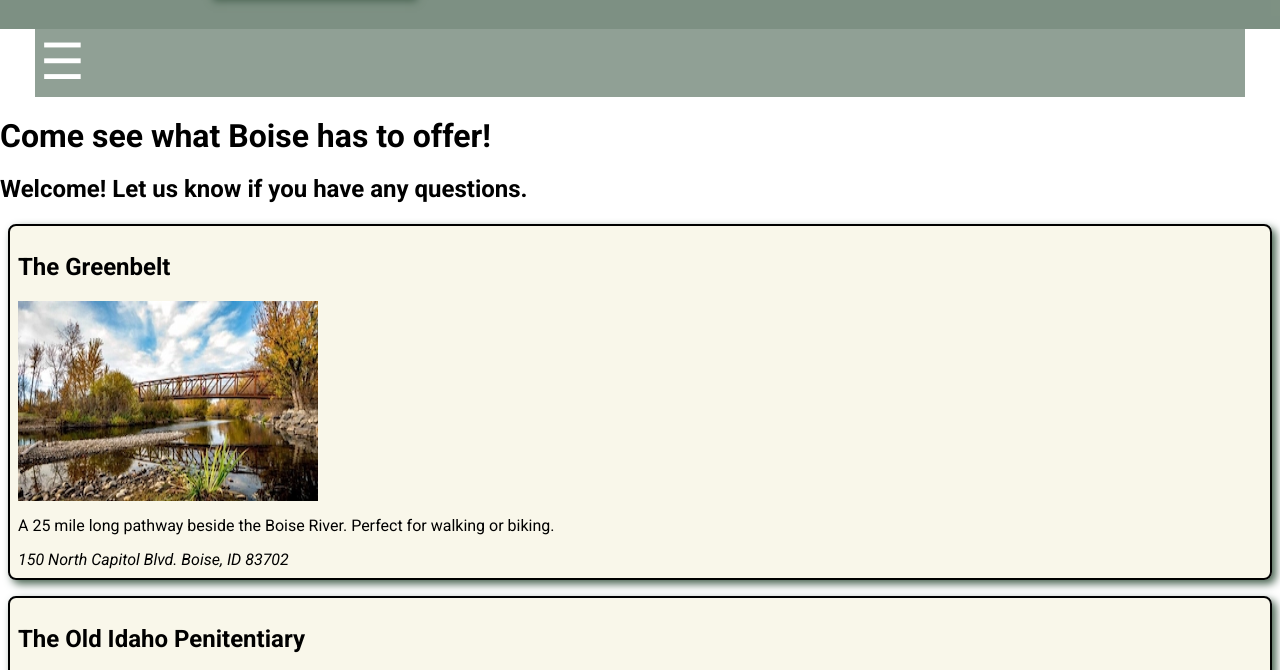
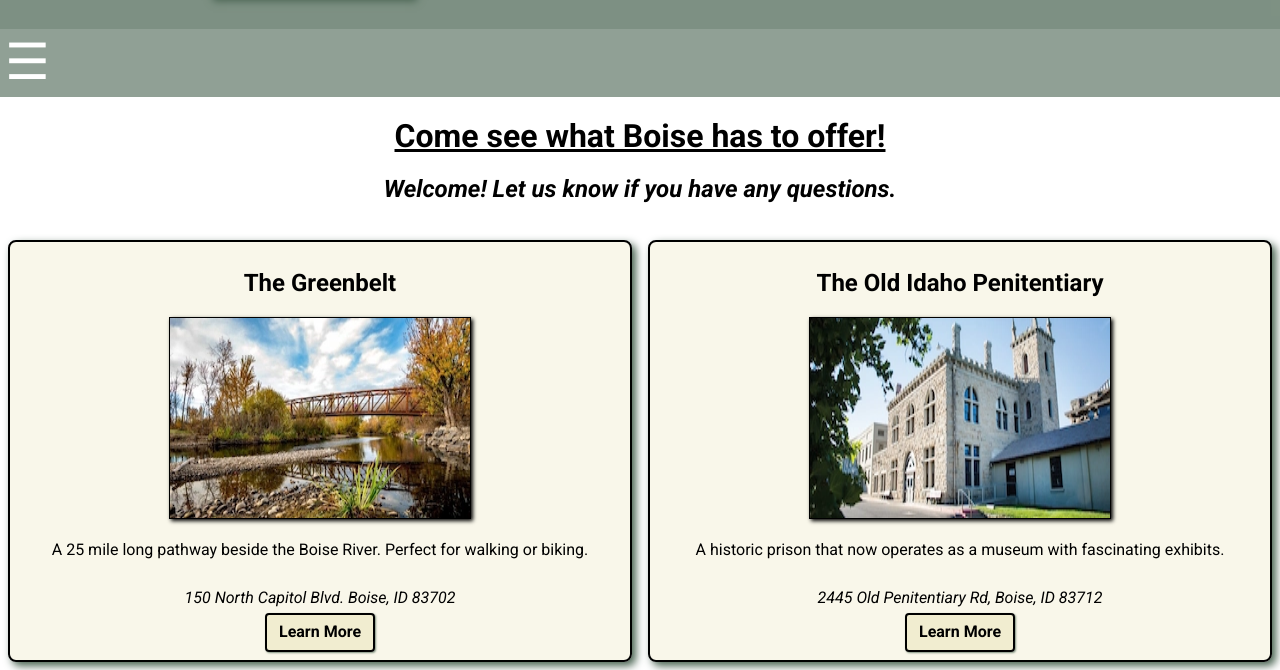
Before and after one commit to jordan-ward/wdd231, a plain HTML site: page chamber/discover.html in a window 1280 px wide. Shown: the part 239-909 px from the top of the page. Drawn offline with Linux system fonts and the light colour scheme.

Commit message:
finished discover

```diff
--- a/chamber/scripts/discover.js
+++ b/chamber/scripts/discover.js
@@ -49,6 +49,7 @@ const displayFeatures = (features) => {
       let address = document.createElement('address')
       let description = document.createElement('p')
       let image = document.createElement('img')
+      let button = document.createElement('a')
 
       name.textContent = `${features.name}`;
       address.textContent = `${features.address}`;
@@ -60,10 +61,13 @@ const displayFeatures = (features) => {
       image.setAttribute('width', '300');
       image.setAttribute('height', '200');
 
+      button.textContent = 'Learn More';
+
       card.appendChild(name);
       card.appendChild(image);
       card.appendChild(address);
       card.appendChild(description);
+      card.appendChild(button);
 
       cards.appendChild(card);
   });
--- a/chamber/styles/discover-large.css
+++ b/chamber/styles/discover-large.css
@@ -14,6 +14,7 @@
     /* HEADER */
 
     /* NAV */
+
     nav {
         display: flex;
         justify-content: space-around;
@@ -22,5 +23,10 @@
     }
     /* MAIN */
 
+    #places {
+        display: grid;
+        grid-template-columns: 1fr 1fr;
+    }
+
     /* FOOTER */
 }
--- a/chamber/styles/discover-medium.css
+++ b/chamber/styles/discover-medium.css
@@ -22,5 +22,17 @@
     }
     /* MAIN */
 
+    #places section {
+        display: grid;
+        grid-template-areas:
+        "name"
+        "photograph description"
+        "photograph address";
+    }
+
+    #places section img {
+        grid-area: photograph;
+        display: inline-block;
+    }
     /* FOOTER */
 }
--- a/chamber/styles/discover.css
+++ b/chamber/styles/discover.css
@@ -43,7 +43,7 @@ header img {
 nav {
     background: rgb(71, 98, 79, 60%);
     margin: 0 auto;
-    max-width: 1200px;
+    max-width: 100%;
     max-height: 100%;
     padding: 5px;
 }
@@ -94,6 +94,20 @@ nav {
 
 /* MAIN */
 
+h1 {
+    display: flex;
+    align-items: center;
+    justify-content: center;
+    text-decoration: underline;
+}
+
+#message {
+    font-style: italic;
+    display: flex;
+    align-items: center;
+    justify-content: center;
+}
+
 #places section {
     margin: 1rem 8px;
     border: 2px solid black;
@@ -102,29 +116,72 @@ nav {
     background-color: rgb(239, 236, 202, 40%);
     border-radius: 8px;
     overflow: hidden;
+    width: auto;
 
     display: grid;
     grid-template-areas:
     "name"
     "photograph"
     "description"
-    "address";
+    "address"
+    "more";
+
+    justify-content: center;
+    align-items: center;
 }
 
 #places section h2 {
     grid-area: name;
+    display: flex;
+    justify-content: center;
+    align-items: center;
 }
 
 #places section address {
     grid-area: address;
+    display: flex;
+    justify-content: center;
+    align-items: center;
+    padding: 0.4rem;
 }
 
 #places section p {
     grid-area: description;
+    display: flex;
+    justify-content: center;
+    align-items: center;
+    padding: 0.4rem;
 }
 
 #places section img {
     grid-area: photograph;
+    display: block;
+    justify-content: center;
+    align-items: center;
+    border: 1px solid black;
+    box-shadow: 2px 2px 4px black;
+    margin: auto;
+}
+
+#places section a {
+    grid-area: more;
+    display: inline-block;
+    margin-top: 10px;
+    padding: 8px 12px;
+    text-decoration: none;
+    color: black;
+    background-color: rgb(239, 236, 202, 80%);
+    border-radius: 4px;
+    font-weight: bold;
+    border: 2px solid black;
+    width: fit-content;
+    box-shadow: 1px 1px 2px rgb(71, 98, 79, 70%);
+    margin: auto;
+}
+
+#places section a:hover {
+    background-color: rgb(71, 98, 79, 70%);
+    color: white;
 }
 
 /* FOOTER */
```
